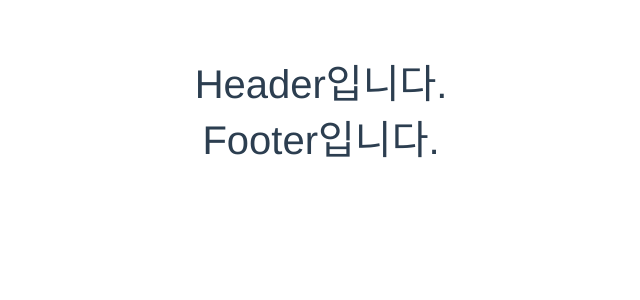
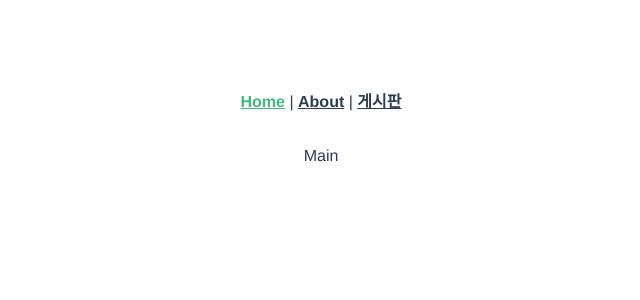
Before and after one commit to kim-euna/vue3-project-one-front, a Vue app: page / in a window 1280 px wide. Shown: the top 300 px of the page, without its empty margins (319-959 px from the left). Built offline with nearby package versions, Linux system fonts and the light colour scheme.

Commit message:
기본 베이스 셋팅 완료 (라우터 등)

```diff
--- a/src/App.vue
+++ b/src/App.vue
@@ -1,17 +1,18 @@
 <template>
-  <Header></Header> <!-- 헤더 컴포넌트 -->
-  <Footer></Footer> <!-- 푸터 컴포넌트-->
+  <AppHeader></AppHeader> <!-- 헤더 컴포넌트 (고정) -->
+  <router-view></router-view> <!-- router가 보이는 영역 -->
+  <AppFooter></AppFooter> <!-- 푸터 컴포넌트 (고정) -->
 </template>
 
 <script>
-import Header from './components/Header.vue'
-import Footer from './components/Footer.vue'
+import AppHeader from './components/AppHeader.vue'
+import AppFooter from './components/AppFooter.vue'
 
 export default {
   name: 'App',
   components: {
-    Header,
-    Footer
+    AppHeader,
+    AppFooter
   }
 }
 </script>
--- /dev/null
+++ b/src/components/AppFooter.vue
@@ -0,0 +1,13 @@
+<template>
+  <footer>
+  </footer>
+</template>
+
+<script>
+export default {
+}
+</script>
+
+<style>
+
+</style>
--- /dev/null
+++ b/src/components/AppHeader.vue
@@ -0,0 +1,18 @@
+<template>
+  <header>
+    <div id="nav">
+      <router-link to="/">Home</router-link> |
+      <router-link to="/about">About</router-link> |
+      <router-link to="/board/list">게시판</router-link>
+    </div>
+  </header>
+</template>
+
+<script>
+export default {
+}
+</script>
+
+<style>
+
+</style>
--- a/src/components/Footer.vue
+++ /dev/null
@@ -1,17 +0,0 @@
-<template>
-  <div>
-    <h1>Footer입니다.</h1>
-  </div>
-</template>
-
-<script>
-export default {
-  name: 'Footer',
-  components: {
-  }
-}
-</script>
-
-<style>
-
-</style>
--- a/src/components/Header.vue
+++ /dev/null
@@ -1,17 +0,0 @@
-<template>
-  <div>
-    <h1>Header입니다.</h1>
-  </div>
-</template>
-
-<script>
-export default {
-  name: 'Header',
-  components: {
-  }
-}
-</script>
-
-<style>
-
-</style>
--- a/src/main.js
+++ b/src/main.js
@@ -1,8 +1,28 @@
 import { createApp } from 'vue'
-import App from './App.vue'
+import { createRouter, createWebHistory } from 'vue-router'
+import App from './App'
 import BootStrapVue from 'bootstrap-vue-3';
 import 'bootstrap/dist/css/bootstrap.css';
 import 'bootstrap-vue-3/dist/bootstrap-vue-3.css';
+import router_main from './router/index.js'
 
-createApp(App).mount('#app')
-createApp(App).use(BootStrapVue);
+//createRotuer : 실제 Vue Router 인스턴스를 생성할 때 쓰이는 function
+const router = createRouter(
+    {
+        /** process.env.BASE_URL은 기본 값으로 "/"를 갖는다.
+         다만, vue.config.js 파일에서 임의로 설정 값을 지정할 수 있다. */
+
+                  //createWebHashHistory : Vue Router를 통해 URL로 매핑된 vue 컴포넌트를 전환할 시에 필요한 히스토리 관리 기법을, 해시형으로 쓸 수 있게 해주는 인스턴스를 생성하는 function
+                  //createWebHistory : 또 다른 인스턴스 생성 기법. hash(#)가 붙지 않는다.
+        history : createWebHistory(process.env.BASE_URL),
+        routes : router_main
+    }
+)
+
+const app = createApp(App);
+app.use(router);
+app.use(BootStrapVue);
+
+const instance = app.mount('#app');
+
+export { app, instance };
--- a/src/router/index.js
+++ b/src/router/index.js
@@ -1,38 +1,15 @@
-import { createApp } from 'vue'
-import { createRouter, createWebHistory } from 'vue-router'
-import App from './App'
-import BootStrapVue from 'bootstrap-vue-3';
-import 'bootstrap/dist/css/bootstrap.css';
-import 'bootstrap-vue-3/dist/bootstrap-vue-3.css';
-import { registerEaComponents } from '@/components';
+import Main from '@/views/Main.vue'
 
-//routes 파일 따로 분리해도 된다.
 const routes = [
     {
         path : '/',
-        name : 'HelloWorld',
-        component : HelloWorld
-    }
+        name : 'Main',
+        component : Main
+    },
+    {
+        path : '/about',
+        name : 'About',
+        component: () =>      import(/* webpackChunkName: "about" */ "../views/About.vue")
+    },
 ]
-
-//createRotuer : 실제 Vue Router 인스턴스를 생성할 때 쓰이는 function
-const router = createRouter(
-    {
-        /** process.env.BASE_URL은 기본 값으로 "/"를 갖는다.
-         다만, vue.config.js 파일에서 임의로 설정 값을 지정할 수 있다. */
-
-                  //createWebHashHistory : Vue Router를 통해 URL로 매핑된 vue 컴포넌트를 전환할 시에 필요한 히스토리 관리 기법을, 해시형으로 쓸 수 있게 해주는 인스턴스를 생성하는 function
-                  //createWebHistory : 또 다른 인스턴스 생성 기법. hash(#)가 붙지 않는다.
-        history : createWebHistory(process.env.BASE_URL),
-        routes : routes
-    }
-)
-
-const app = createApp(App);
-app.use(router);
-app.use(BootStrapVue);
-registerEaComponents(app);
-
-const instance = app.mount('#app');
-
-export { app, instance };
+export default routes
--- /dev/null
+++ b/src/views/About.vue
@@ -0,0 +1,13 @@
+<template>
+  <div>About</div>
+</template>
+
+<script>
+export default {
+    name : 'About'
+}
+</script>
+
+<style>
+
+</style>
--- /dev/null
+++ b/src/views/Main.vue
@@ -0,0 +1,13 @@
+<template>
+  <div>Main</div>
+</template>
+
+<script>
+export default {
+    name : 'Main'
+}
+</script>
+
+<style>
+
+</style>
```
Also changed, not shown: src/components/HelloWorld.vue (deleted, +0 -58 lines).
